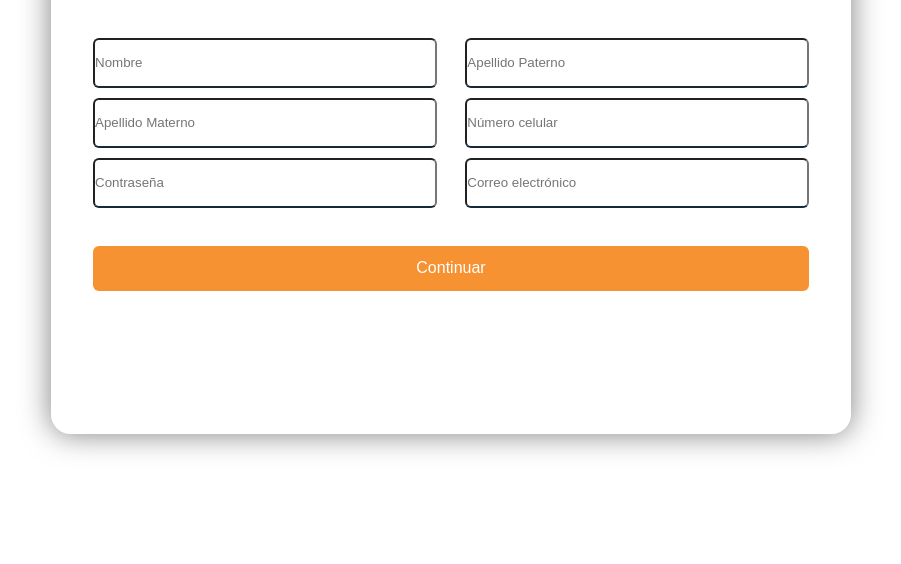
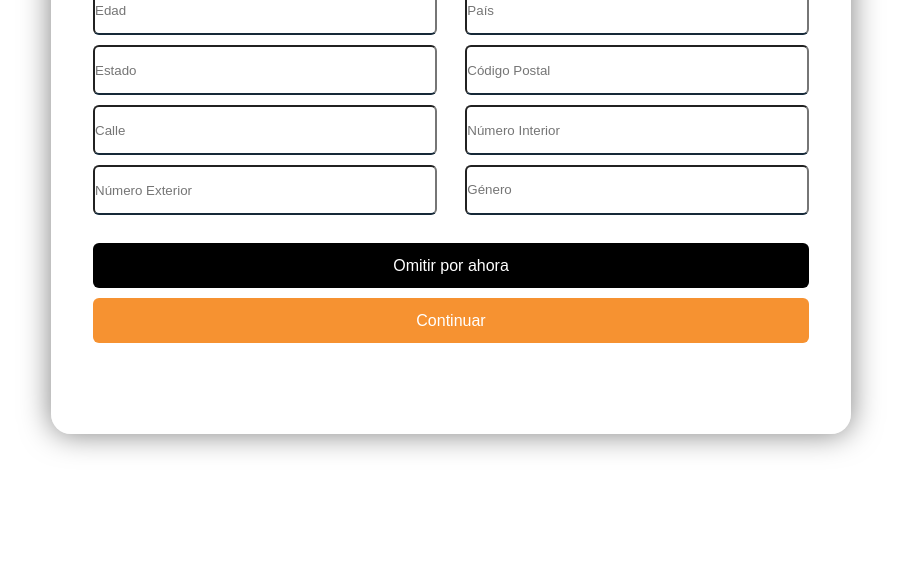
Before and after one commit to LORD-MAGIPOTER/Forms, a plain HTML site: page form.html in a window 1280 px wide. Shown: the part 236-800 px from the top of the page, without its empty margins (189-1090 px from the left). Drawn offline with Linux system fonts and the light colour scheme.

Commit message:
Update form.html

```diff
--- a/form.html
+++ b/form.html
@@ -13,34 +13,46 @@
         <div class="form-box login">
             <h2>¡TE DAMOS LA BIENVENIDA A DON CHAMBITAS!</h2>
 
-            <form action="SP-register.html">
+            <form action="#">
                 <div class="input-row">
-                    <div class="name">
-                        <input type="text" placeholder="Nombre" required>
+                    <div class="edad">
+                        <input type="number" placeholder="Edad" required min="18">
                     </div>
-                    <div class="second-name">
-                        <input type="text" placeholder="Apellido Paterno" required>
+                    <div class="pais">
+                        <input type="text" placeholder="País" required>
                     </div>
                 </div>
                 <div class="input-row">
-                    <div class="last-name">
-                        <input type="text" placeholder="Apellido Materno" required>
+                    <div class="estado">
+                        <input type="text" placeholder="Estado" required>
                     </div>
-                    <div class="cellphone-number">
-                        <input type="text" placeholder="Número celular" required  >
+                    <div class="genero">
+                        <input type="text" placeholder="Código Postal" required>
                     </div>
                 </div>
                 <div class="input-row">
-                    <div class="password">
-                        <input type="password" placeholder="Contraseña" required minlength="8" >
+                    <div class="calle">
+                        <input type="text" placeholder="Calle" required>
                     </div>
-
-                        <div class="email">
-                            <input type="email" placeholder="Correo electrónico" required>
+                        <div class="num_int">
+                            <input type="number" placeholder="Número Interior">
                         </div>
                 </div>
-
+                <div class="input-row">
+                    <div>
+                        <input type="number" placeholder="Número Exterior" required min="0">
+                    </div>
+                    <div class="genero">
+                        <input list="genero" placeholder="Género" required>
+                        <datalist id="genero">
+                            <option value="Masculino"></option>
+                            <option value="Femenino"></option>
+                            <option value="No especificar"></option>
+                        </datalist>
+                    </div>
+                </div>
                 <br>
+                <button type="submit" class="btn__omitir"><a href="form.html">Omitir por ahora</a></button>
                 <button type="submit" class="btn">Continuar</button>
             </form>
         </div>
```
